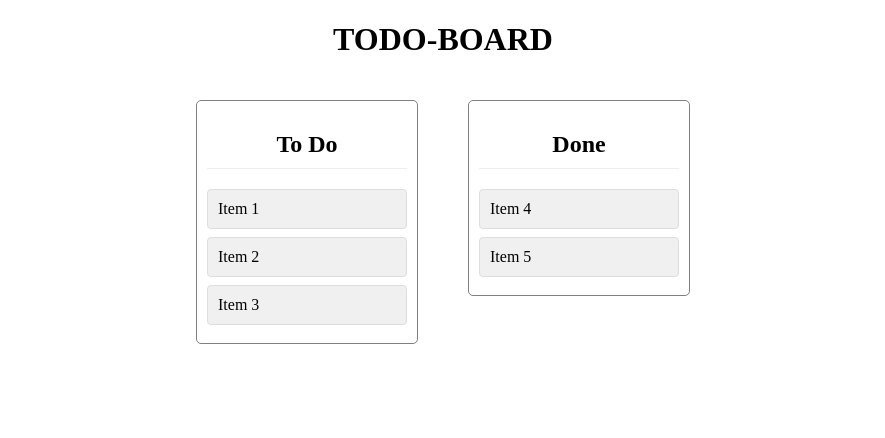
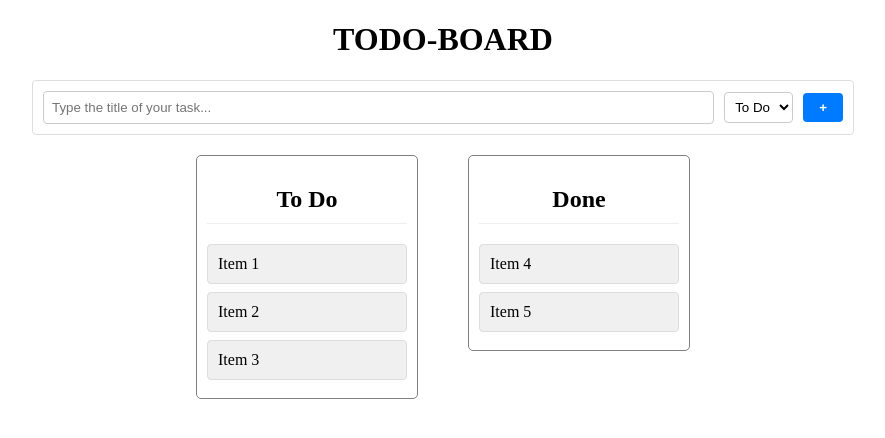
Before and after one commit to MarcosFernandesF/todo-board, a Vue app: page / in a window 1280 px wide. Shown: the top 438 px of the page, without its empty margins (197-1082 px from the left). Built offline with nearby package versions, Linux system fonts and the light colour scheme.

Commit message:
integrating NewTaskInput with Board

```diff
--- a/src/components/Board.vue
+++ b/src/components/Board.vue
@@ -2,6 +2,12 @@
   <header>
     <h1>TODO-BOARD</h1>
   </header>
+
+  <NewTaskInput
+    class="task-input-container"
+    :options="statusOptions"
+    placeholder="Type the title of your task..."
+  />
 
   <main class="board-columns">
     <section class="board-column">
@@ -28,6 +34,12 @@
 <script setup>
 import BoardColumn from './BoardColumn.vue';
 import TaskCard from './TaskCard.vue'
+import NewTaskInput from './NewTaskInput.vue';
+
+const statusOptions = [
+  { value: 'todo', label: 'To Do' },
+  { value: 'done', label: 'Done' },
+]
 
 const mockTodo = [
   { id: 1, title: 'Item 1' },
```
